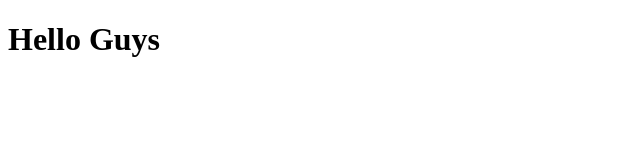
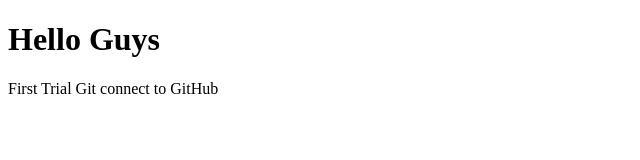
Before and after one commit to Amdal-png/Repo-Trial, a plain HTML site: page index.html in a window 1280 px wide. Shown: the whole page, without its empty margins (0-640 px from the left). Drawn offline with Linux system fonts and the light colour scheme.

Commit message:
menambahkan paragraph

```diff
--- a/index.html
+++ b/index.html
@@ -8,6 +8,6 @@
 </head>
 <body>
     <h1>Hello Guys</h1>
-
+    <p>First Trial Git connect to GitHub</p>
 </body>
 </html>
```
